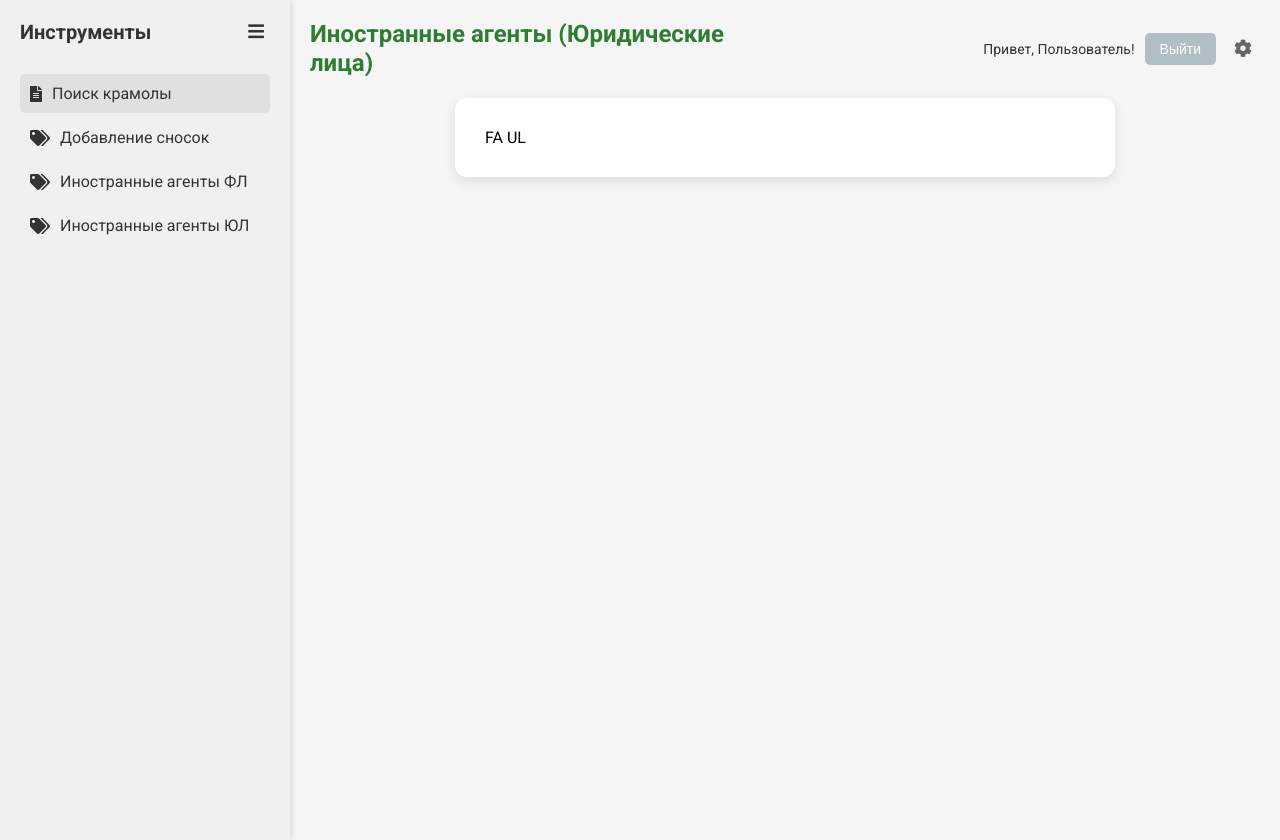
After one commit to t3946/kramola, a Flask app: page /foreign-agents/ul in a window 1280 px wide. The commit adds this page. Run offline with Flask 3, Linux system fonts and the light colour scheme; parts of the project's set-up code (start-up, migrations or seed data) failed here and were passed over.

Commit message:
update structure add ul

```diff
--- a/app.py
+++ b/app.py
@@ -187,7 +187,7 @@ app.register_blueprint(highlight_bp, url_prefix='/highlight')
 
 app.register_blueprint(footnotes_bp, url_prefix='/footnotes')
 
-app.register_blueprint(foreign_agents_bp)
+app.register_blueprint(foreign_agents_bp, url_prefix='/foreign-agents')
 
 # --- Маршрут по умолчанию ---
 @app.route('/')
--- a/blueprints/foreign_agents/routes.py
+++ b/blueprints/foreign_agents/routes.py
@@ -1,7 +1,11 @@
 from flask import (Blueprint, render_template)
 
-foreign_agents_bp = Blueprint('main', __name__, template_folder='../../templates')
+foreign_agents_bp = Blueprint('foreign_agents', __name__, template_folder='../../templates')
 
-@foreign_agents_bp.route('/foreign-agents')
-def foreign_agents():
-    return render_template('foreign-agents-fl.html')
+@foreign_agents_bp.route('/fl')
+def fl():
+    return render_template('foreign-agents/fl.html')
+
+@foreign_agents_bp.route('/ul')
+def ul():
+    return render_template('foreign-agents/ul.html')
--- /dev/null
+++ b/templates/foreign-agents/ul.html
@@ -0,0 +1,11 @@
+{% extends "layout.html" %}
+
+{% block title %}Иностранные агенты ЮЛ{% endblock %}
+{% block page_title %}Иностранные агенты (Юридические лица){% endblock %}
+
+{% block content %}
+<div class="container">
+    FA UL
+</div>
+
+{% endblock %}
--- a/templates/layout.html
+++ b/templates/layout.html
@@ -29,6 +29,8 @@
             <div class="sidebar-menu">
                 <a href="{{ url_for('highlight.index') }}" class="active"><i class="fas fa-file-alt"></i><span>Поиск крамолы</span></a>
                 <a href="{{ url_for('footnotes.index') }}"><i class="fas fa-tags"></i><span>Добавление сносок</span></a>
+                <a href="{{ url_for('foreign_agents.fl') }}"><i class="fas fa-tags"></i><span>Иностранные агенты ФЛ</span></a>
+                <a href="{{ url_for('foreign_agents.ul') }}"><i class="fas fa-tags"></i><span>Иностранные агенты ЮЛ</span></a>
             </div>
         </div>
 
```
Also changed, not shown: templates/foreign-agents/fl.html (renamed from templates/foreign-agents-fl.html).
